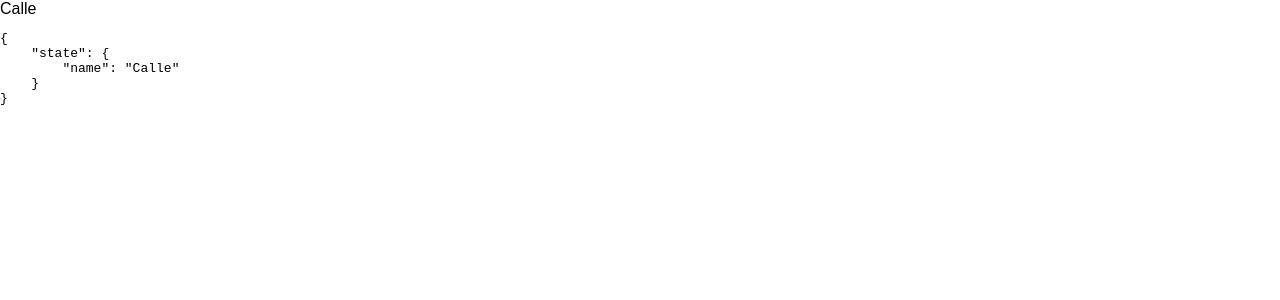
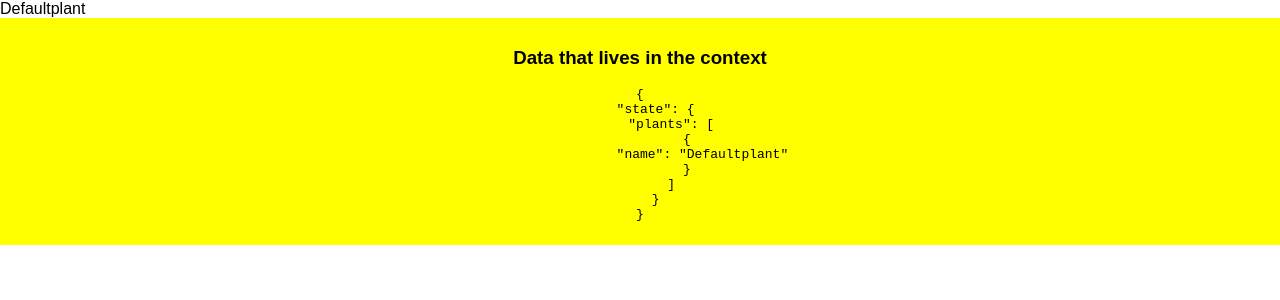
Before and after one commit to carsva/plantapp, a React (Create React App) app: page / in a window 1280 px wide. Shown: the top 300 px of the page. Built offline with nearby package versions, Linux system fonts and the light colour scheme.

Commit message:
Added new easier way to see the context data in the UI

```diff
--- a/src/AppContext.js
+++ b/src/AppContext.js
@@ -5,7 +5,12 @@ export const AppContext = React.createContext('plant');
 
 export class AppProvider extends React.Component {
     state = {
-      name: 'Calle'
+      plants: [
+          {
+              name: 'Defaultplant'
+
+          }
+      ]
     };
 
     // testFunction = () => {
--- a/src/pages/Start.js
+++ b/src/pages/Start.js
@@ -1,5 +1,12 @@
 import React, { Component } from 'react';
 import { AppConsumer } from '../AppContext';
+
+let styles = {
+  backgroundColor: 'yellow',
+  textAlign: 'center',
+  paddingTop: '10px',
+  paddingBottom: '10px'
+};
 
 class Start extends Component {
   render() {
@@ -7,9 +14,12 @@ class Start extends Component {
       <AppConsumer>
         {context => (
           <div>
-            {context.state.name}
-            <pre>{JSON.stringify(context, null, 4)}</pre>
-            {/* <button onClick={context.test}>Funktionstest</button> */}
+            {context.state.plants[0].name}
+            <div style={styles}>
+            <h3>Data that lives in the context</h3>
+              <pre>{JSON.stringify(context, null, 4)}</pre>
+              {/* <button onClick={context.test}>Funktionstest</button> */}
+            </div>
           </div>
         )}
       </AppConsumer>
```
